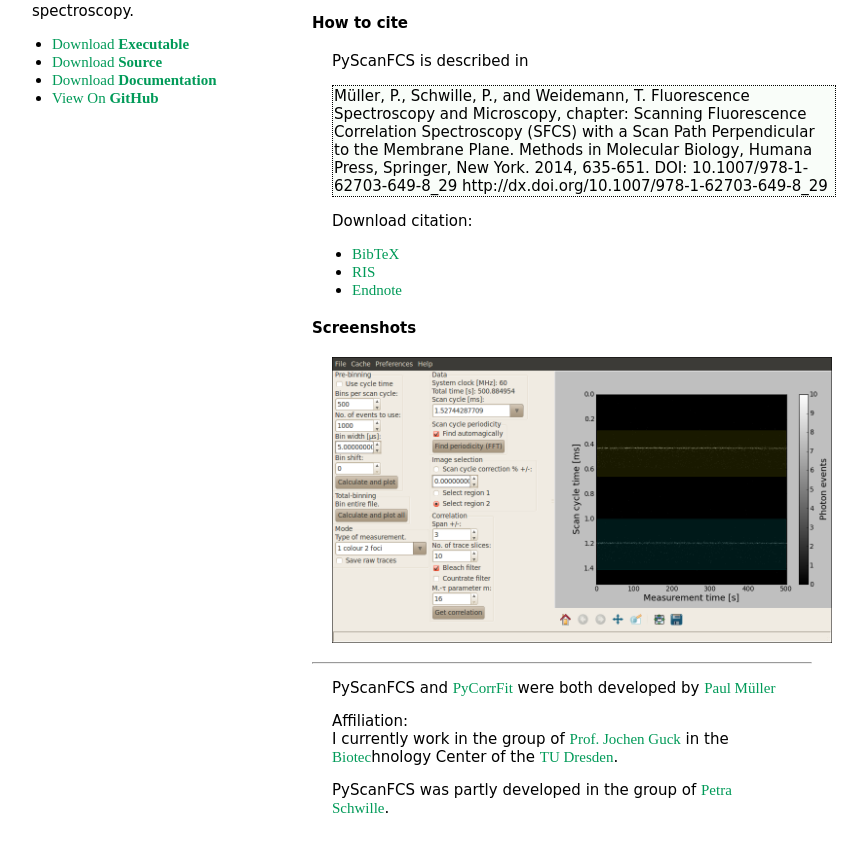
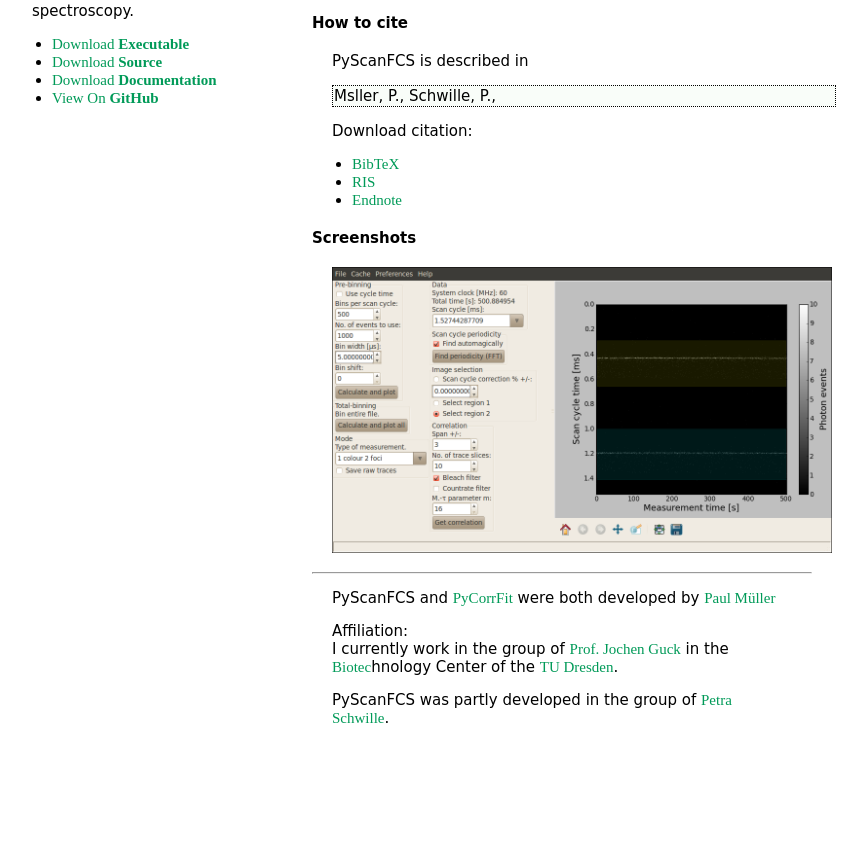
Before and after one commit to FCS-analysis/PyScanFCS, a Jekyll site: the page built from index.html, in a window 1280 px wide and 1258 px high. Shown: the part 376-1228 px from the top of the window, without its empty margins (228-1095 px from the left). Built offline with Jekyll 4.4.1, drawn with Linux system fonts in a browser that asks for light colours.

Commit message:
Update body.md

```diff
--- a/_includes/body.md
+++ b/_includes/body.md
@@ -18,7 +18,7 @@
 #### How to cite
 PyScanFCS is described in
 <div class="citation">
-Müller, P., Schwille, P., and Weidemann, T. Fluorescence Spectroscopy and Microscopy, chapter: Scanning Fluorescence Correlation Spectroscopy (SFCS) with a Scan Path Perpendicular to the Membrane Plane. Methods in Molecular Biology, Humana Press, Springer, New York. 2014, 635-651. DOI: 10.1007/978-1-62703-649-8_29 http://dx.doi.org/10.1007/978-1-62703-649-8_29
+Msller, P., Schwille, P.,
 </div>
 
 Download citation:
```
